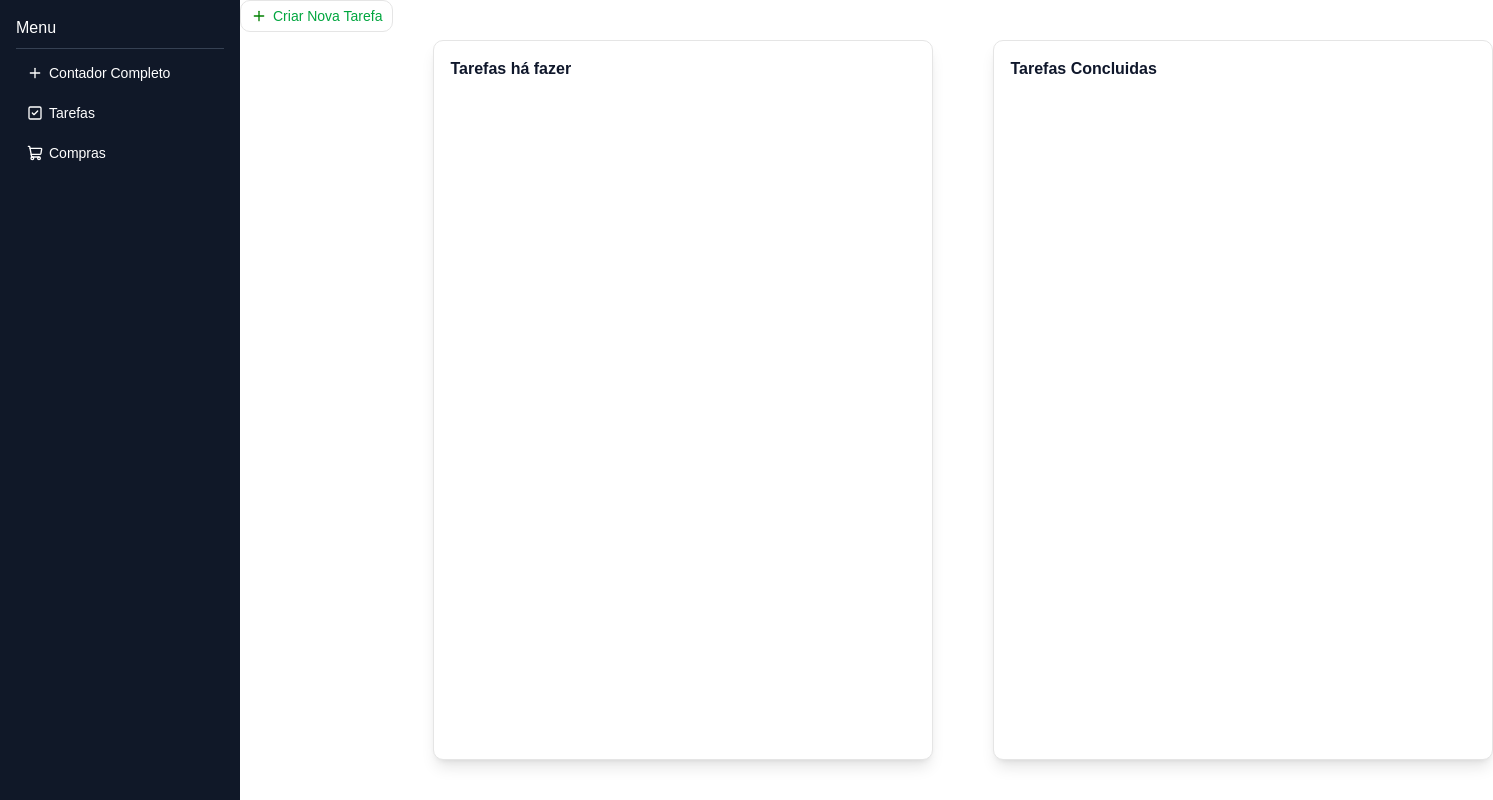
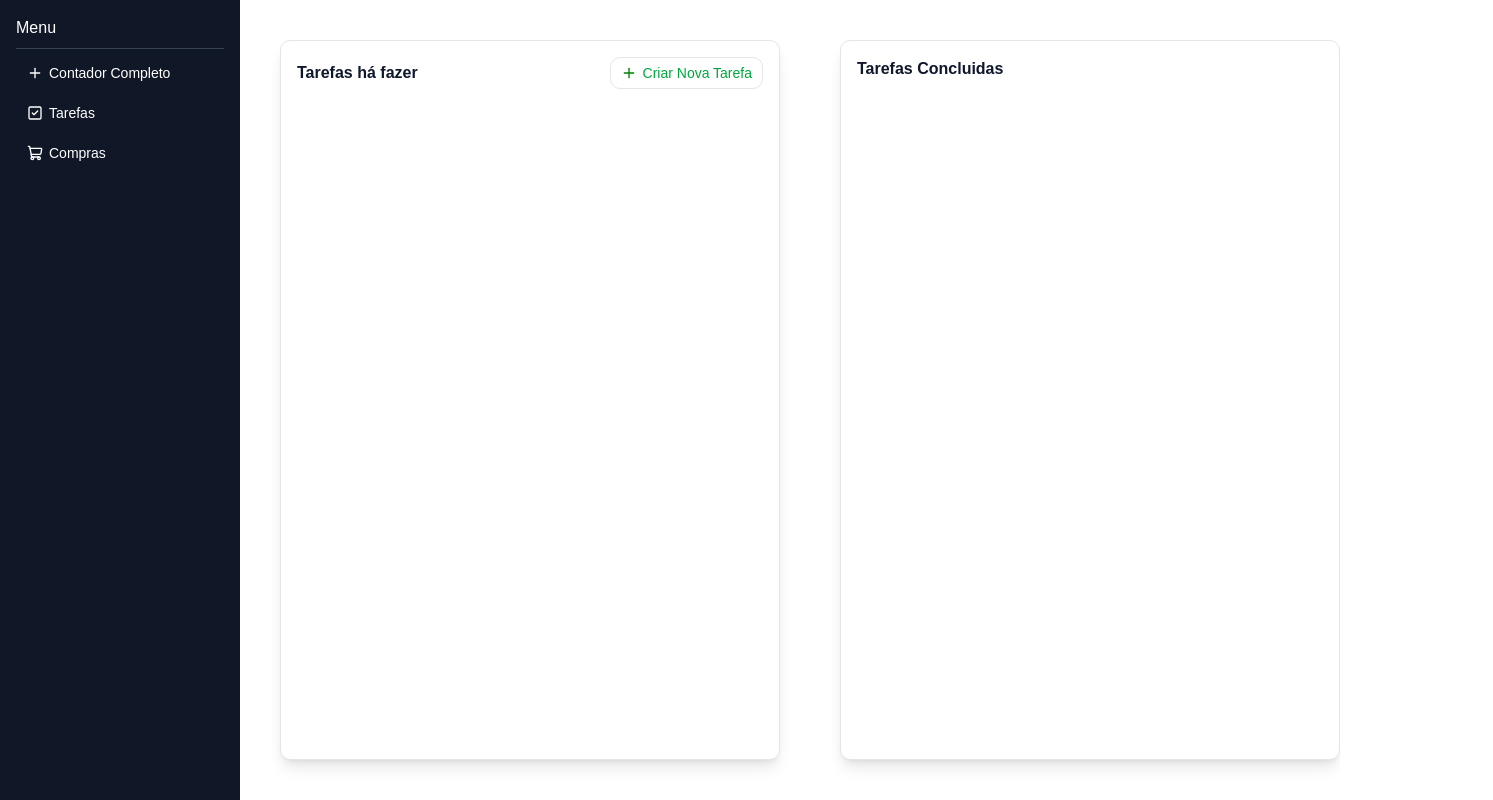
Before and after one commit to Fabiolandin/Aplicando-conceitos-de-react, a React (Vite) app: page /tarefas in a window 1280 px wide. Shown: the whole page, 1493 px wide, since content can reach past the window. Built offline with nearby package versions, Linux system fonts and the light colour scheme.

Commit message:
bug: corrigindo bug de button

```diff
--- a/src/components/DialogTarefas.jsx
+++ b/src/components/DialogTarefas.jsx
@@ -12,7 +12,7 @@ const DialogTarefas = () => {
     return(
     <div>
                         <Dialog>
-                        <DialogTrigger  asChild className="flex ml-auto">
+                        <DialogTrigger  asChild>
                             <Button variant="outline" className="text-green-600">
                                 <PlusIcon color="green"/>
                                 Criar Nova Tarefa</Button>
--- a/src/pages/tarefas.jsx
+++ b/src/pages/tarefas.jsx
@@ -8,11 +8,10 @@ const Tarefas = () => {
             <div className="flex">
                 <Sidebar />
             </div>
-            <DialogTarefas />
             <div className="bg-white p-4 ml-10 mr-5 mt-10 mb-10 min-w-[500px] min-h-[500px] border rounded-lg shadow-lg">
-                <div className="flex items-center">
+                <div className="flex items-center justify-between">
                     <h1 className="font-bold text-slate-900">Tarefas há fazer</h1>
-
+                    <DialogTarefas />
                 </div>
 
             </div>
```
